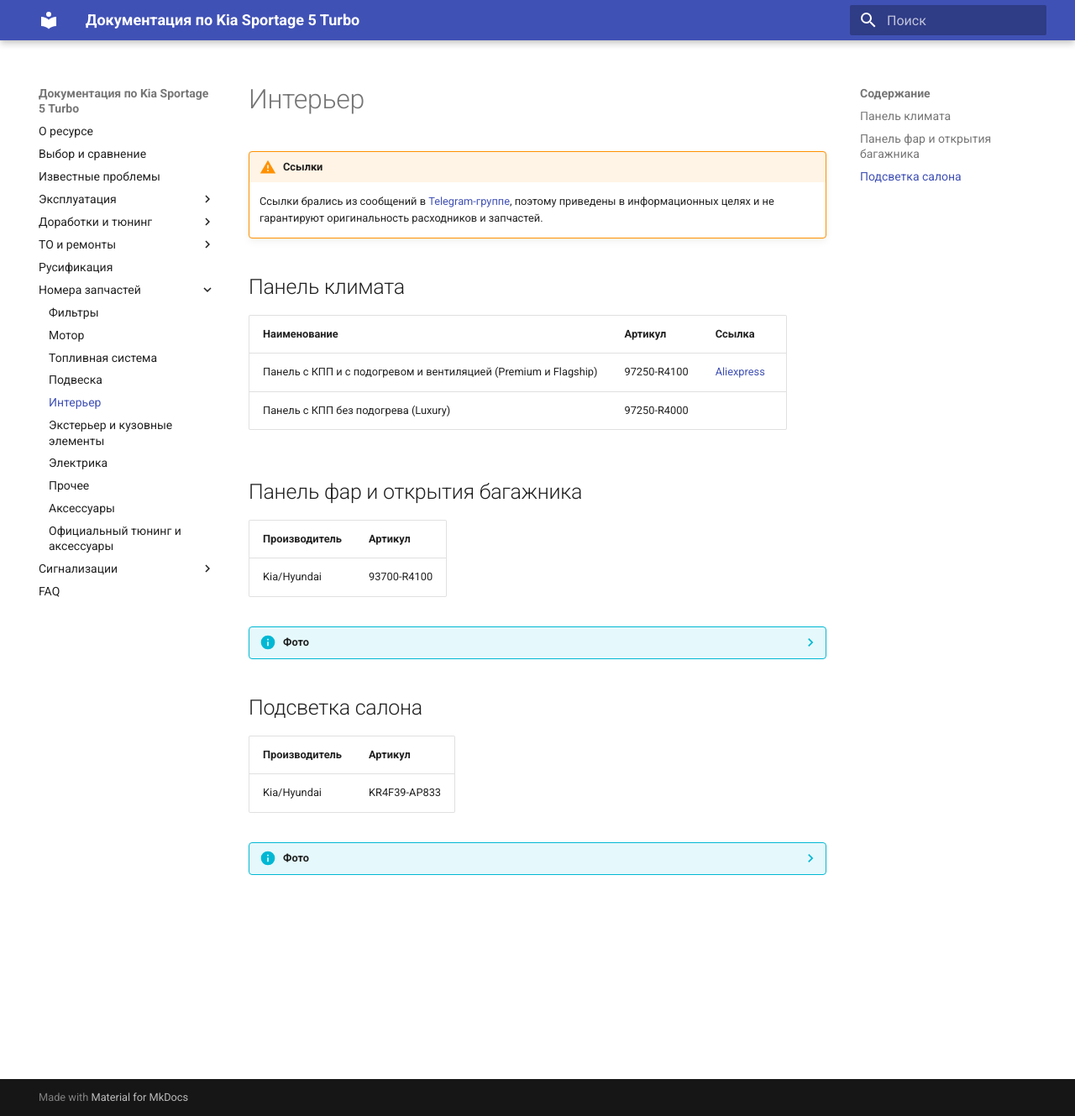
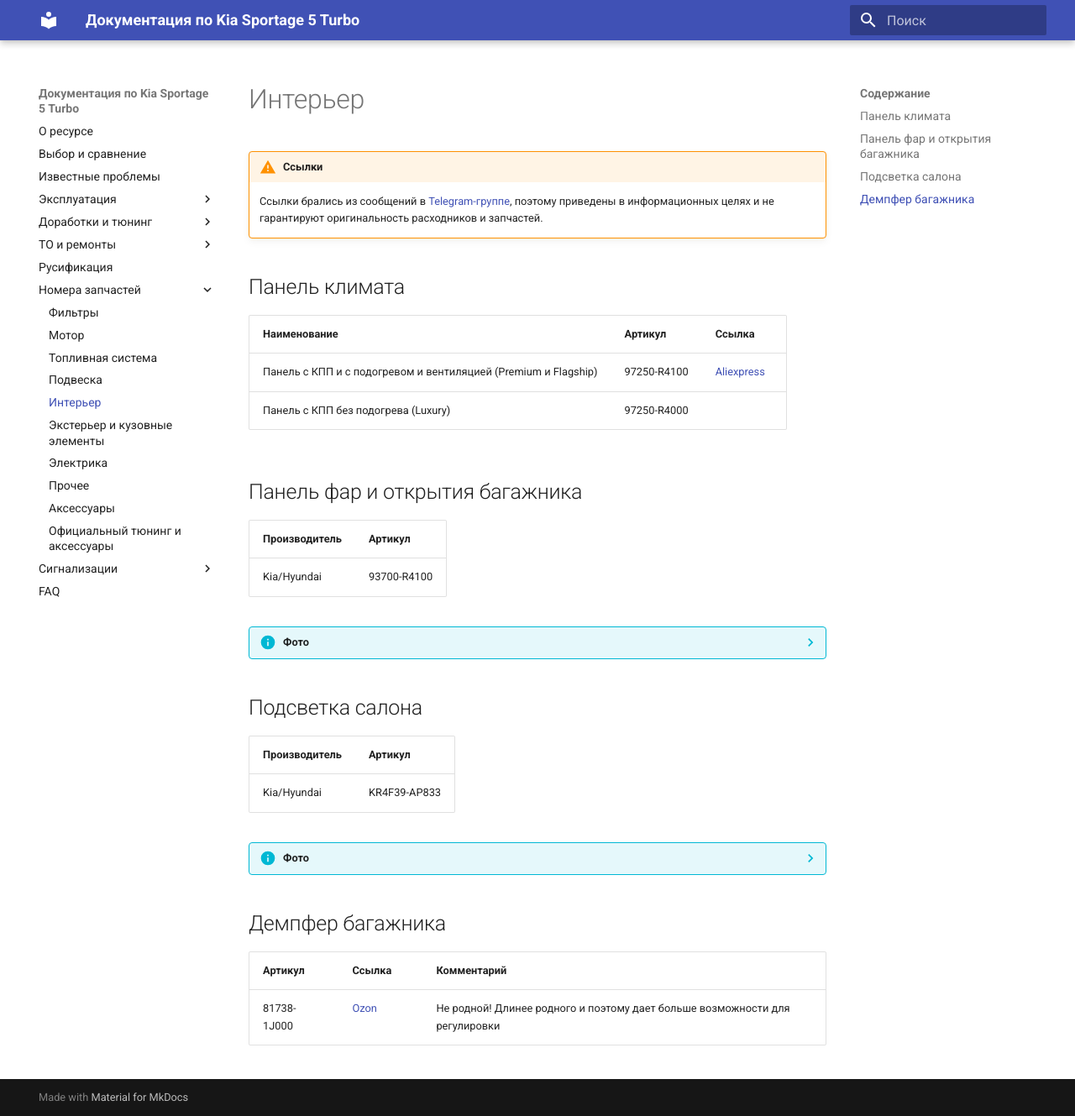
Before and after one commit to kia-sportage-docs/kia-sport5-docs, an MkDocs documentation site: the page built from docs/part/interior.md, in a window 1280 px wide and 1329 px high. Shown: the whole window at 84% size. Built offline with MkDocs 1.6.1 and Material for MkDocs 9.7.7, drawn with Linux system fonts in a browser that asks for light colours.

Commit message:
Мелкие правки

```diff
--- a/docs/part/interior.md
+++ b/docs/part/interior.md
@@ -35,3 +35,9 @@
     ![Images title](../images/KR4F39-AP833_4.avif){ loading=lazy }
     ![Images title](../images/KR4F39-AP833_5.avif){ loading=lazy }
     ![Images title](../images/KR4F39-AP833_6.avif){ loading=lazy }
+
+
+## Демпфер багажника
+| Артикул | Ссылка | Комментарий |
+| --- | --- | --- |
+| 81738-1J000 | [Ozon](https://ozon.ru/t/tkNfrio) | Не родной! Длинее родного и поэтому дает больше возможности для регулировки |
```
Also changed, not shown: docs/part/electric.md (+6 -0 lines).
